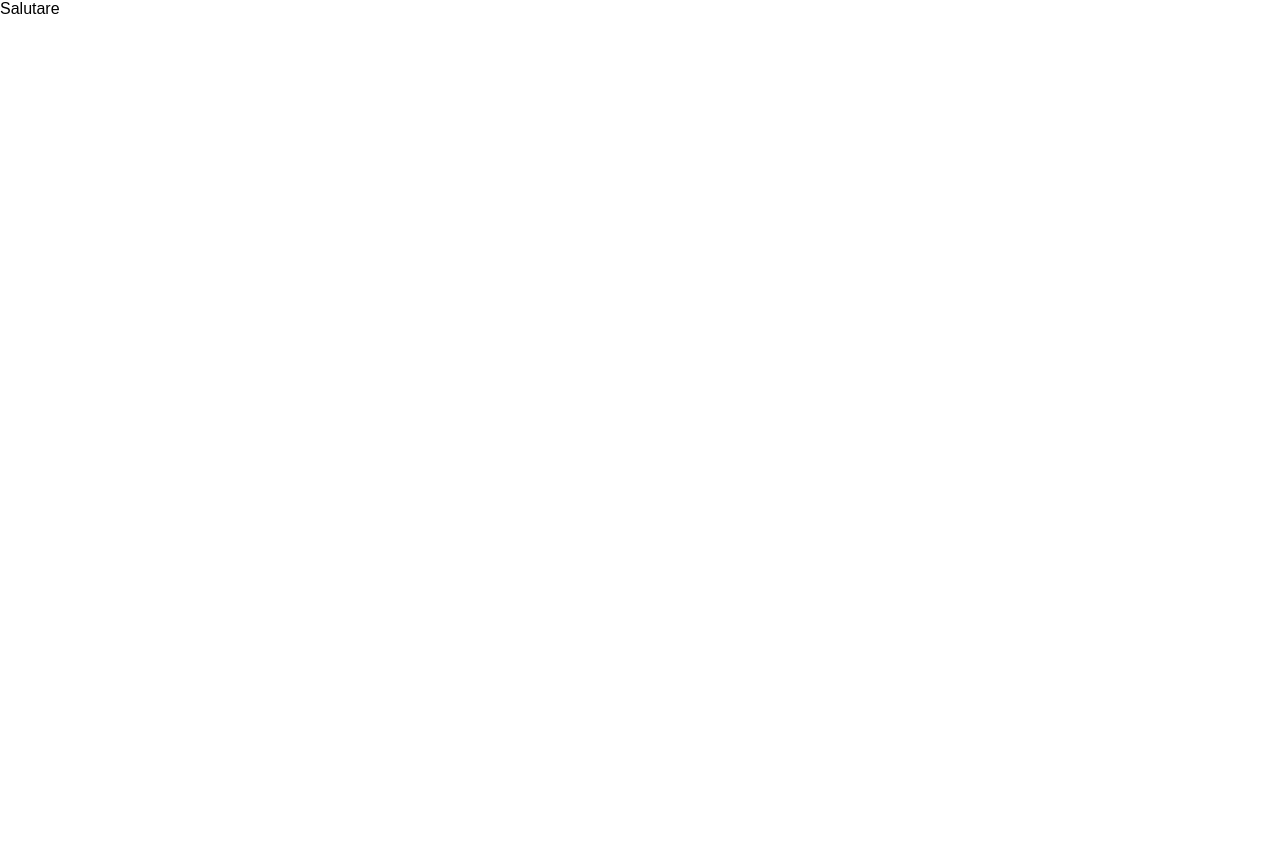
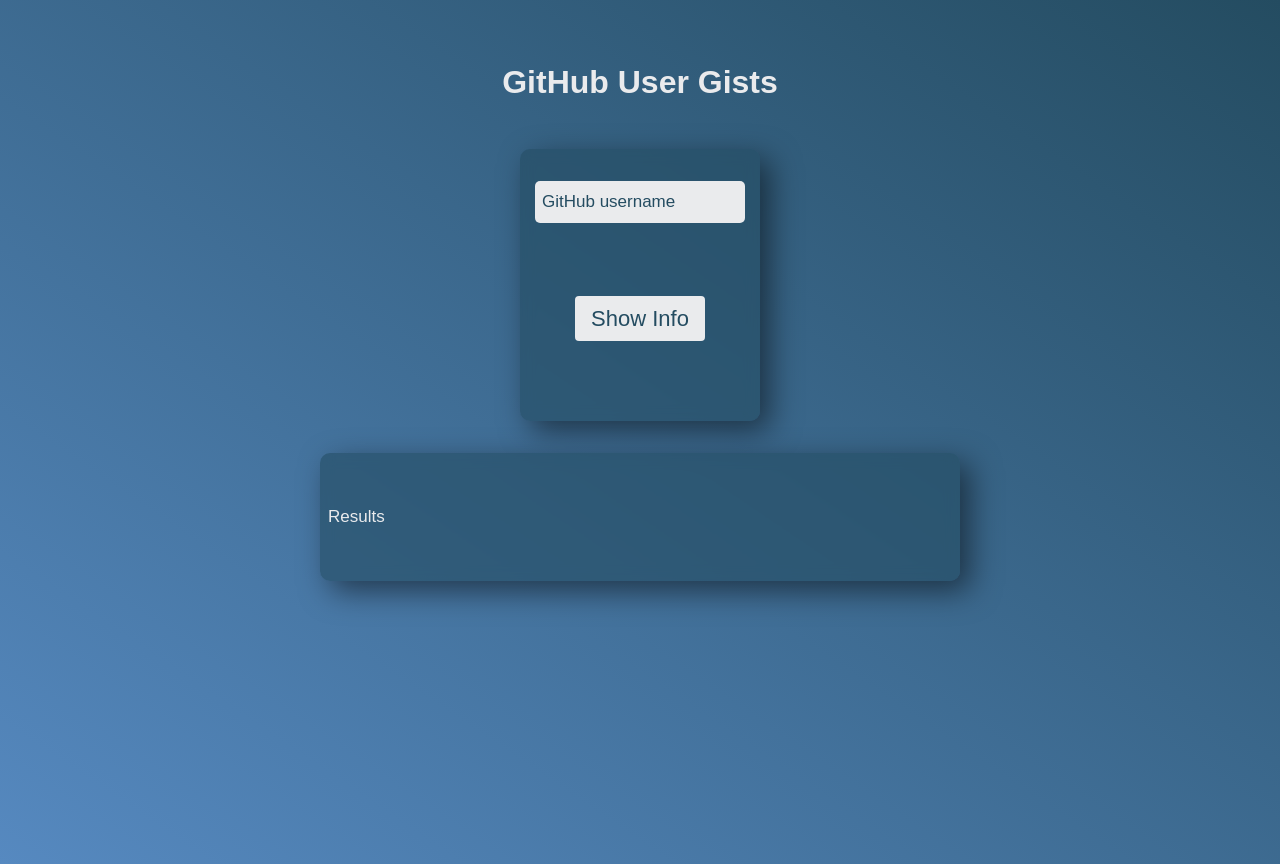
Before and after one commit to cmanu07/github-user-gists, a React (Create React App) app: page / in a window 1280 px wide. Before the commit the page ends 800 px from the top, so only its background shows below. Built offline with nearby package versions, Linux system fonts and the light colour scheme.

Commit message:
commit-2-style updates

```diff
--- a/src/App.js
+++ b/src/App.js
@@ -1,9 +1,15 @@
+import React from "react";
+
+import Form from "./components/Form/Form";
+import Results from "./components/Results/Results";
 
 const App = () => {
   return (
-    <div>
-      Salutare
-    </div>
+    <>
+      <h1>GitHub User Gists</h1>
+      <Form/>
+      <Results/>
+    </>
   );
 }
 
--- /dev/null
+++ b/src/components/Form/Form.css
@@ -0,0 +1,48 @@
+form {
+    width: 15em;
+    height: 17em;
+    display: flex;
+    align-items: center;
+    flex-direction: column;
+    padding: 2em 1em;
+    margin: auto;
+    margin-bottom: 2em;
+    border-radius: 10px;
+    background-color: var(--myGlassBlue);
+    box-shadow: 10px 10px 30px rgba(0, 0, 0, 0.5);
+    overflow: hidden;
+    backdrop-filter: blur(7px);
+}
+button {
+    width: 130px;
+    height: 45px;
+    color: var(--myDarkBlue);
+    margin-top: 3em;
+    font-size: 22px;
+    background-color: var(--myWhite);
+    border: 1 solid var(--myWhite);
+    border-radius: 4px;
+    transition: .4s;
+}
+button:hover {
+    cursor: pointer;
+    background-color: var(--myBlue-1);
+    color: var(--myWhite);
+    letter-spacing: .5px;
+}
+input {
+    position: relative;
+    width: 15em;
+    height: 3em;
+    border-radius: 5px;
+    font-size: 14px;
+    padding: 0 0.5em;
+    border: var(--myWhite);
+    background-color: var(--myWhite);
+    margin-bottom: 0.5em;
+    color: var(--myDarkBlue);
+}
+input::placeholder {
+    color: var(--myDarkBlue);
+    font-size: 17px;
+}
--- /dev/null
+++ b/src/components/Form/Form.js
@@ -0,0 +1,18 @@
+import React from 'react'
+
+import './Form.css'
+
+const Form = () => {
+  return (
+    <>
+        <form>
+            <label>
+                <input placeholder="GitHub username" type="text" id="username" name="username" required/>
+            </label>
+            <button>Show Info</button>
+        </form>
+    </>
+  )
+}
+
+export default Form
--- /dev/null
+++ b/src/components/Results/Results.css
@@ -0,0 +1,21 @@
+.results {
+    width: 40em;
+    height: 8em;
+    display: flex;
+    flex-direction: column;
+    justify-content: center;
+    flex-wrap: wrap;
+    word-wrap: break-word;
+    color: var(--myWhite);
+    padding: 0.5em;
+    margin: auto;
+    margin-bottom: 5em;
+    border-radius: 10px;
+    background-color: var(--myGlassBlue);
+    box-shadow: 10px 10px 30px rgba(0, 0, 0, 0.5);
+    overflow: hidden;
+    backdrop-filter: blur(7px);
+}
+.results p {
+    font-size: 17px;
+}
--- /dev/null
+++ b/src/components/Results/Results.js
@@ -0,0 +1,15 @@
+import React from 'react'
+
+import './Results.css'
+
+const Results = () => {
+  return (
+    <>
+      <div className='results'>
+        <p>Results</p>
+      </div>
+    </>
+  )
+}
+
+export default Results
--- a/src/index.js
+++ b/src/index.js
@@ -2,7 +2,7 @@
 import ReactDOM from 'react-dom/client';
 import App from './App';
 
-import './style.css';
+import './styles/style.css';
 
 const root = ReactDOM.createRoot(document.getElementById('root'));
 root.render(
--- a/src/style.css
+++ /dev/null
@@ -1,7 +0,0 @@
-* {
-    box-sizing: border-box;
-    margin: 0;
-    padding: 0;
-    font-family: 'Apparat', 'Montserrat', Arial, Helvetica, sans-serif;
-    scroll-behavior: smooth;
-}
--- /dev/null
+++ b/src/styles/style.css
@@ -0,0 +1,35 @@
+* {
+    box-sizing: border-box;
+    margin: 0;
+    padding: 0;
+    font-family: 'Apparat', 'Montserrat', Arial, Helvetica, sans-serif;
+    scroll-behavior: smooth;
+    --myDarkBlue: #244c61;
+    --myBlue-1: #5689C0;
+    --myLightBlue: #75E2FF;
+    --myGlassBlue: hsl(200, 46%, 26%, 0.6);
+    --myWhite: #EAEBED;
+}
+::-webkit-scrollbar {
+    background: var(--myDarkBlue);
+}
+::-webkit-scrollbar-thumb {
+    background: var(--myBlue-1);
+    border-radius: 4px;
+}
+body {
+    background-image: linear-gradient(to top right, var(--myBlue-1), var(--myDarkBlue));
+    width: 100%;
+    height: 100vh;
+}
+main {
+    display: flex;
+    flex-direction: column;
+    justify-content: center;
+    align-items: center;
+}
+h1 {
+    text-align: center;
+    margin: 2em 0em 1.5em 0;
+    color: var(--myWhite);
+}
```
